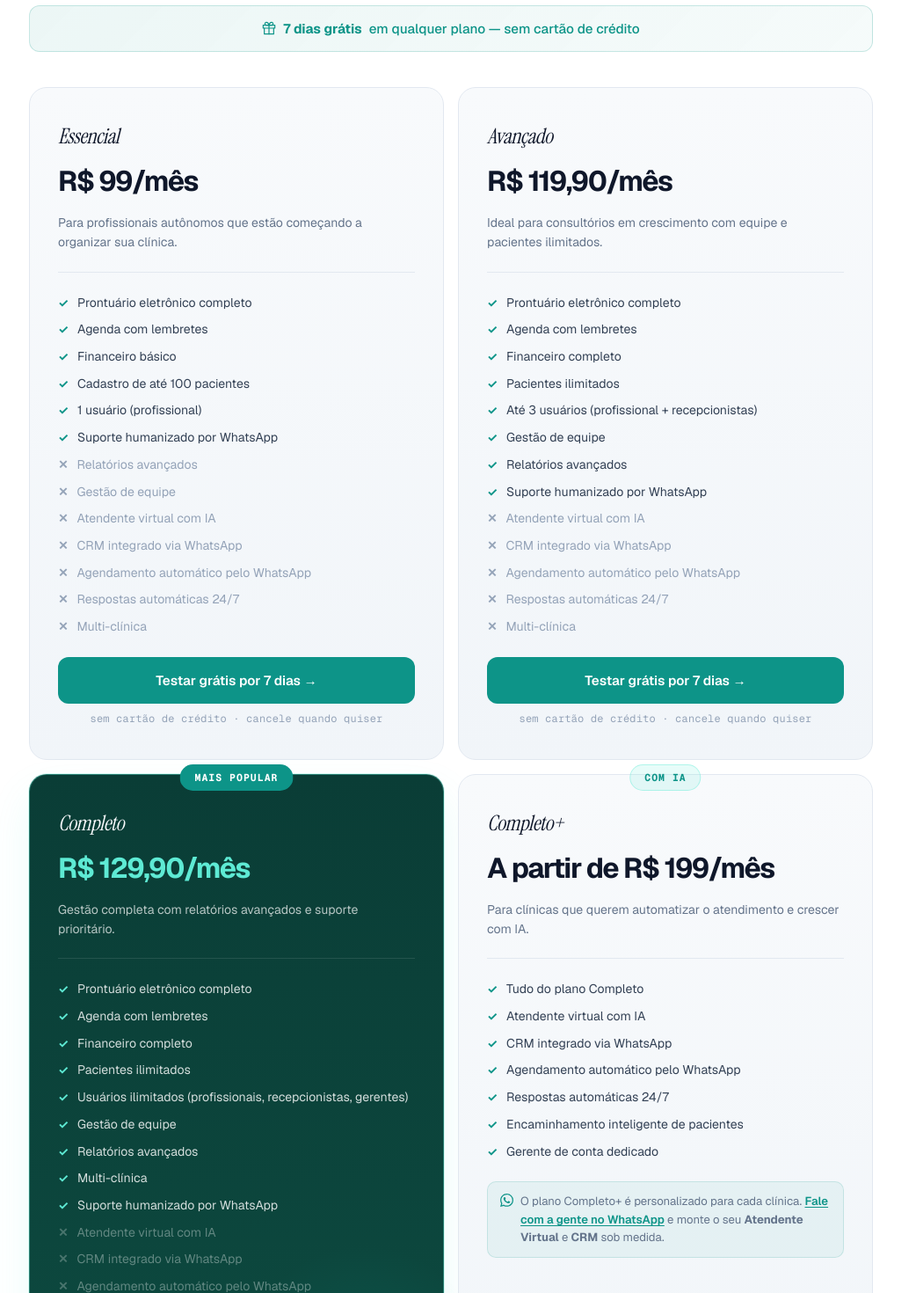
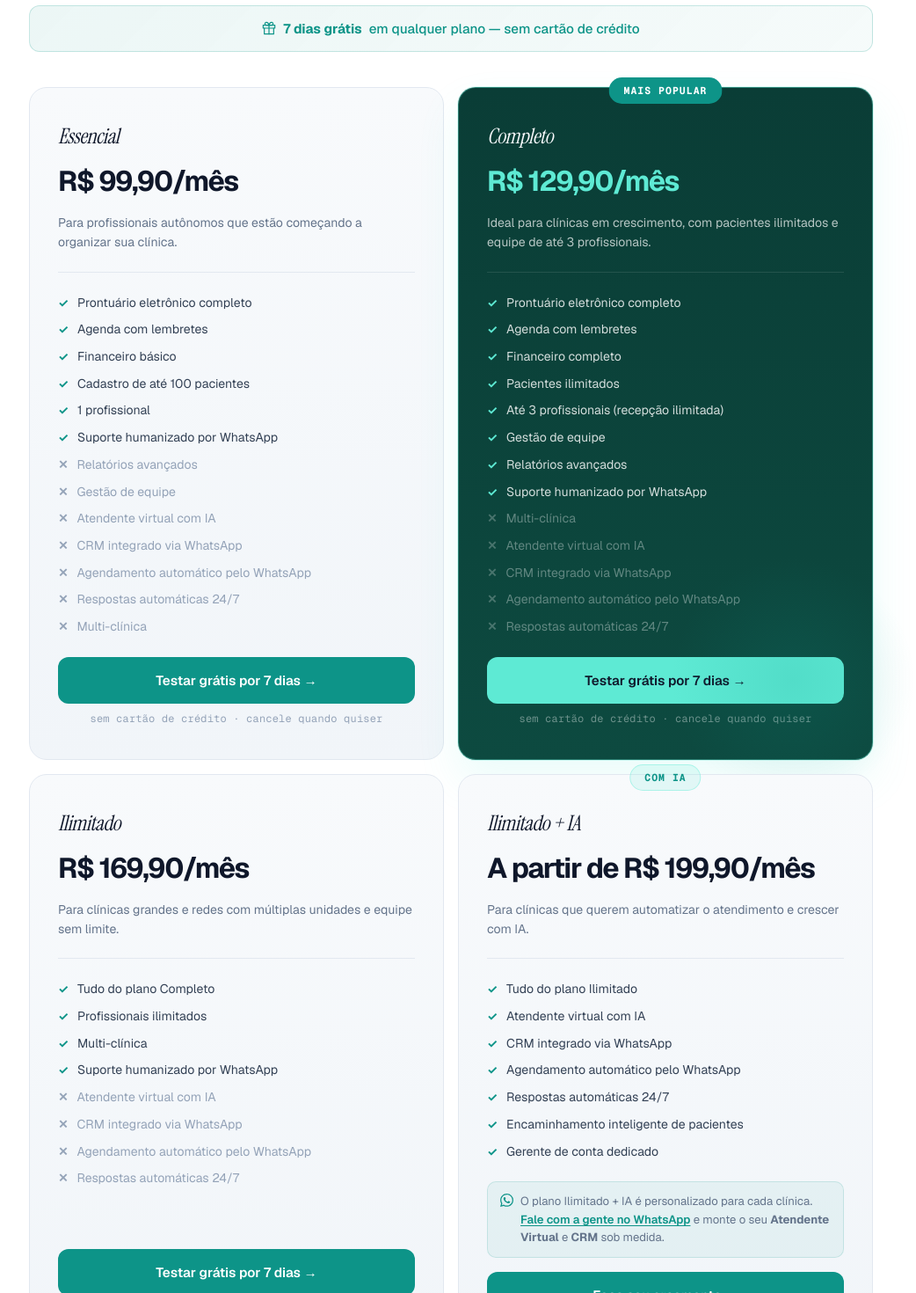
Before and after one commit to dimitresouza12/myclinica-landing, a Next.js app: page / in a window 1280 px wide. Shown: the part 5260-6730 px from the top of the page at 88% size, without its empty margins (127-1169 px from the left). Built offline with nearby package versions, Linux system fonts and the light colour scheme.

Commit message:
feat: atualizar régua de planos na landing (Completo 3 profissionais, novo Ilimitado)
Remove card Avançado, Completo passa a dizer até 3 profissionais,
novo card Ilimitado (R$169) como upsell; FAQ ajustado pra bater com
a nova régua.

```diff
--- a/app/components/Faq.tsx
+++ b/app/components/Faq.tsx
@@ -34,7 +34,7 @@ const faqs = [
   },
   {
     q: 'Quantos usuários posso cadastrar?',
-    a: 'Depende do plano. No Profissional você cadastra até 3 usuários (recepcionista, dentista, gerente). No Clínica o número é ilimitado. Todos com controle de permissões por perfil.',
+    a: 'Depende do plano — e só contam profissionais que atendem paciente (dentista, médico, terapeuta etc). No Essencial é 1 profissional, no Completo até 3, e no Ilimitado ou Ilimitado + IA não há limite. Recepcionistas e auxiliares têm login ilimitado em qualquer plano, sem custo extra. Todos com controle de permissões por perfil.',
   },
   {
     q: 'O prontuário eletrônico tem validade jurídica?',
@@ -42,7 +42,7 @@ const faqs = [
   },
   {
     q: 'Tem suporte em caso de dúvidas?',
-    a: 'Suporte por WhatsApp de segunda a sábado, das 8h às 18h. Respondemos em até 1 hora. Para planos Clínica, há suporte prioritário com gerente de conta dedicado.',
+    a: 'Suporte por WhatsApp de segunda a sábado, das 8h às 18h. Respondemos em até 1 hora. No plano Ilimitado + IA, há suporte prioritário com gerente de conta dedicado.',
   },
 ];
 
--- a/app/components/Plans.tsx
+++ b/app/components/Plans.tsx
@@ -24,7 +24,7 @@ const plans = [
   {
     name: 'Essencial',
     slug: 'essencial',
-    price: 'R$ 99/mês',
+    price: 'R$ 99,90/mês',
     description: 'Para profissionais autônomos que estão começando a organizar sua clínica.',
     highlight: false,
     badge: null,
@@ -33,7 +33,7 @@ const plans = [
       'Agenda com lembretes',
       'Financeiro básico',
       'Cadastro de até 100 pacientes',
-      '1 usuário (profissional)',
+      '1 profissional',
       'Suporte humanizado por WhatsApp',
     ],
     missing: [
@@ -47,35 +47,10 @@ const plans = [
     ],
   },
   {
-    name: 'Avançado',
-    slug: 'avancado',
-    price: 'R$ 119,90/mês',
-    description: 'Ideal para consultórios em crescimento com equipe e pacientes ilimitados.',
-    highlight: false,
-    badge: null,
-    features: [
-      'Prontuário eletrônico completo',
-      'Agenda com lembretes',
-      'Financeiro completo',
-      'Pacientes ilimitados',
-      'Até 3 usuários (profissional + recepcionistas)',
-      'Gestão de equipe',
-      'Relatórios avançados',
-      'Suporte humanizado por WhatsApp',
-    ],
-    missing: [
-      'Atendente virtual com IA',
-      'CRM integrado via WhatsApp',
-      'Agendamento automático pelo WhatsApp',
-      'Respostas automáticas 24/7',
-      'Multi-clínica',
-    ],
-  },
-  {
     name: 'Completo',
     slug: 'completo',
     price: 'R$ 129,90/mês',
-    description: 'Gestão completa com relatórios avançados e suporte prioritário.',
+    description: 'Ideal para clínicas em crescimento, com pacientes ilimitados e equipe de até 3 profissionais.',
     highlight: true,
     badge: 'Mais popular',
     features: [
@@ -83,9 +58,29 @@ const plans = [
       'Agenda com lembretes',
       'Financeiro completo',
       'Pacientes ilimitados',
-      'Usuários ilimitados (profissionais, recepcionistas, gerentes)',
+      'Até 3 profissionais (recepção ilimitada)',
       'Gestão de equipe',
       'Relatórios avançados',
+      'Suporte humanizado por WhatsApp',
+    ],
+    missing: [
+      'Multi-clínica',
+      'Atendente virtual com IA',
+      'CRM integrado via WhatsApp',
+      'Agendamento automático pelo WhatsApp',
+      'Respostas automáticas 24/7',
+    ],
+  },
+  {
+    name: 'Ilimitado',
+    slug: 'ilimitado',
+    price: 'R$ 169,90/mês',
+    description: 'Para clínicas grandes e redes com múltiplas unidades e equipe sem limite.',
+    highlight: false,
+    badge: null,
+    features: [
+      'Tudo do plano Completo',
+      'Profissionais ilimitados',
       'Multi-clínica',
       'Suporte humanizado por WhatsApp',
     ],
@@ -97,14 +92,14 @@ const plans = [
     ],
   },
   {
-    name: 'Completo+',
+    name: 'Ilimitado + IA',
     slug: null,
-    price: 'A partir de R$ 199/mês',
+    price: 'A partir de R$ 199,90/mês',
     description: 'Para clínicas que querem automatizar o atendimento e crescer com IA.',
     highlight: false,
     badge: 'Com IA',
     features: [
-      'Tudo do plano Completo',
+      'Tudo do plano Ilimitado',
       'Atendente virtual com IA',
       'CRM integrado via WhatsApp',
       'Agendamento automático pelo WhatsApp',
@@ -166,7 +161,7 @@ export default function Plans() {
                 <div className={styles.contactNote}>
                   <IconWhatsApp />
                   <span>
-                    O plano Completo+ é personalizado para cada clínica.{' '}
+                    O plano Ilimitado + IA é personalizado para cada clínica.{' '}
                     <a href={WHATSAPP} target="_blank" rel="noopener noreferrer" className={styles.contactNoteLink} onClick={() => trackContact('plans_completo_plus_note')}>
                       Fale com a gente no WhatsApp
                     </a>{' '}
```
